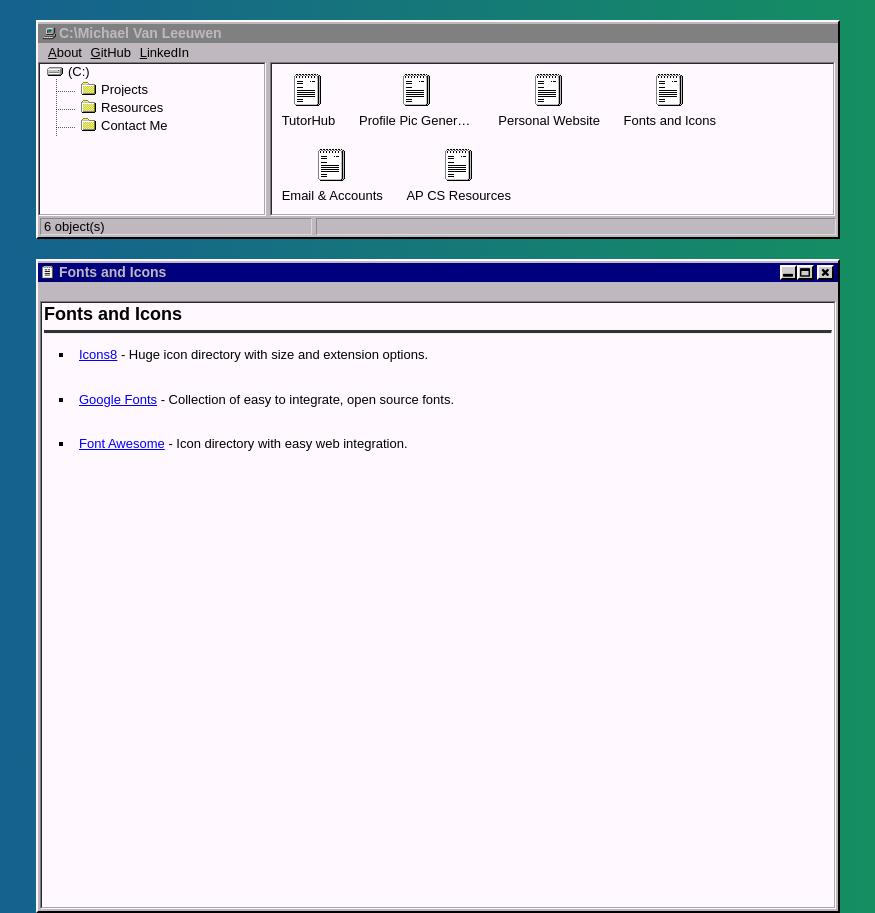
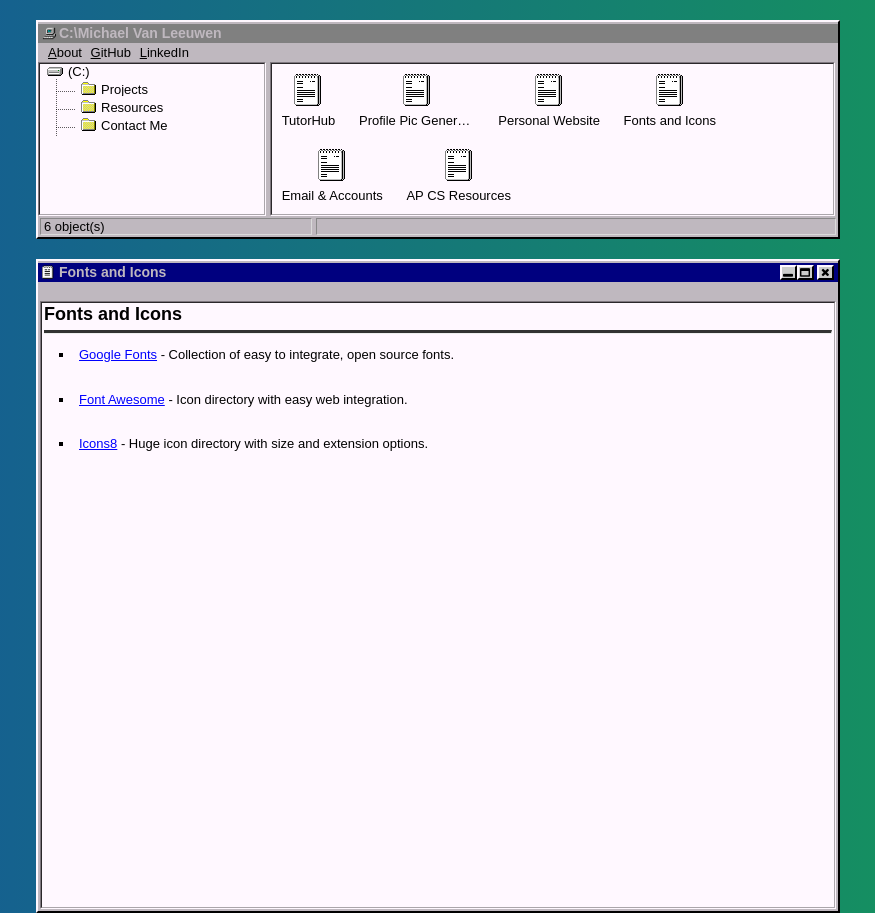
Before and after one commit to MJVL/mjvl.github.io-legacy-v2, a Jekyll site: the page built from _posts/2018-01-02-Fonts & Icons.md, in a window 1280 px wide. Shown: the whole page, without its empty margins (202-1077 px from the left). Built offline with Jekyll 4.4.1, drawn with Linux system fonts in a browser that asks for light colours.

Commit message:
Reorder list

```diff
--- a/_posts/2018-01-02-Fonts & Icons.md
+++ b/_posts/2018-01-02-Fonts & Icons.md
@@ -7,8 +7,8 @@ tags: tag2
 ***
 
 
-* [Icons8](https://icons8.com/ "Icons8") - Huge icon directory with size and extension options.
-
 * [Google Fonts](https://www.linkedin.com/in/michael-v-a294a7126/ "LinkedIn") - Collection of easy to integrate, open source fonts.
 
 * [Font Awesome](http://fontawesome.io/ "Font Awesome") - Icon directory with easy web integration.
+
+* [Icons8](https://icons8.com/ "Icons8") - Huge icon directory with size and extension options.
```
